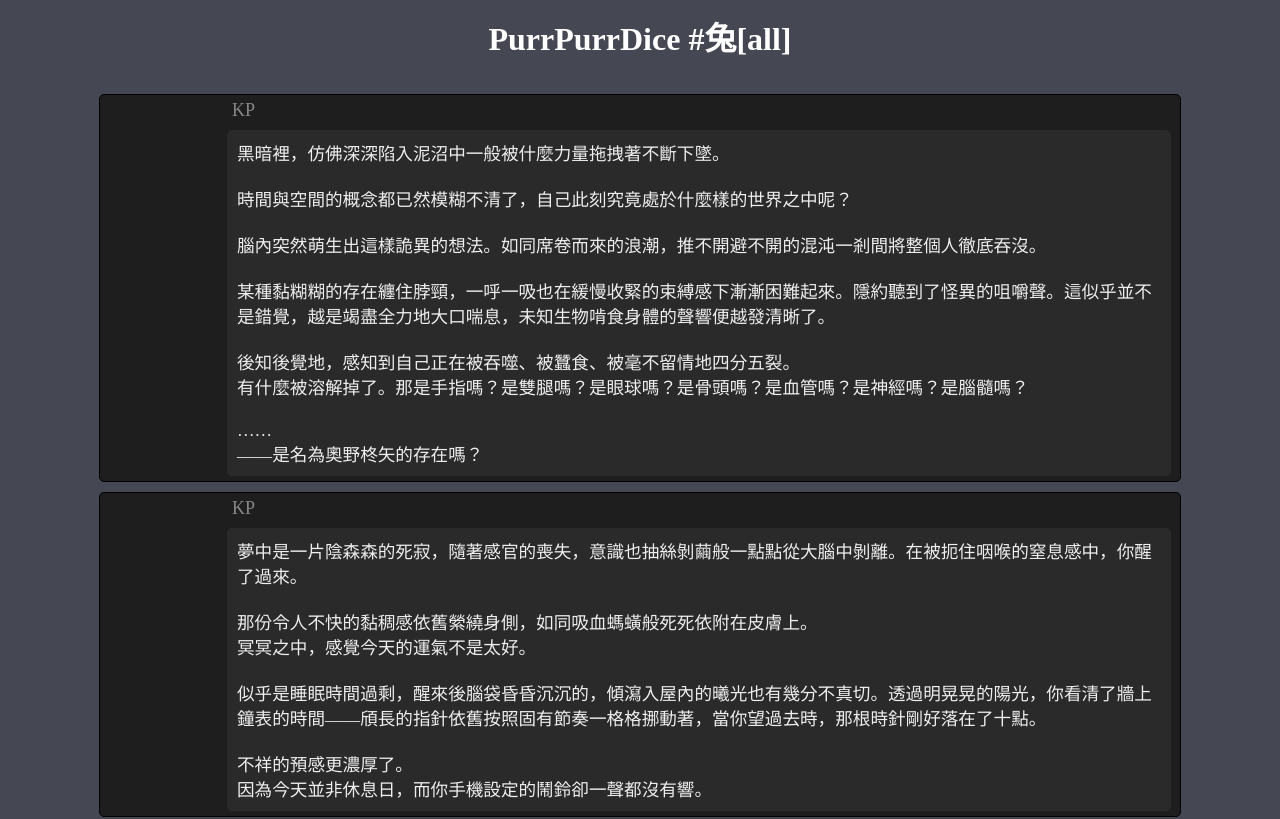
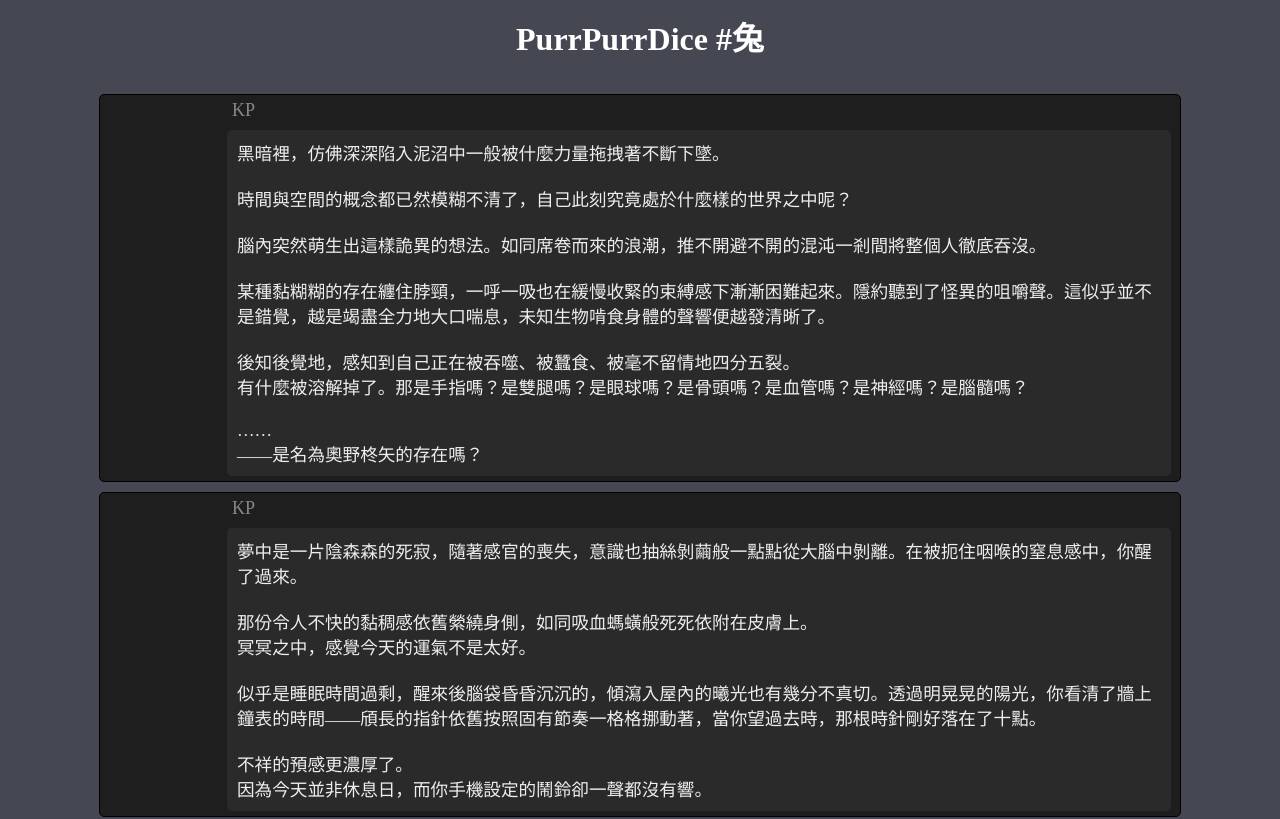
Before and after one commit to Shannon211357/Purr-Purr-Dice, a plain HTML site: page index.html in a window 1280 px wide. Shown: the top 819 px of the page. Drawn offline with Linux system fonts and the light colour scheme.

Commit message:
Update and rename PurrPurrDice #兔[all]-3.html to index.html

```diff
--- a/PurrPurrDice #兔[all]-3.html
+++ b/index.html
@@ -2,9 +2,9 @@
 <html>
 <head>
 <meta charset="utf-8">
-<meta property="og:title" content="PurrPurrDice #兔[all]">
+<meta property="og:title" content="PurrPurrDice #兔">
 <meta property="og:description" content="">
-<title>PurrPurrDice #兔[all]</title>
+<title>PurrPurrDice #兔</title>
 <style>
 h1{ color:white; margin: 5px 0; }
 body{ background:#454752; }
@@ -72,7 +72,7 @@ body{ background:#454752; }
 <version>hazmole_v1.0</version>
 </div>
 
-<h1>PurrPurrDice #兔[all]</h1>
+<h1>PurrPurrDice #兔</h1>
 <div class="_subtitle"></div>
 
 <div id="_main"><div class="_script" data-type="talk">
```
